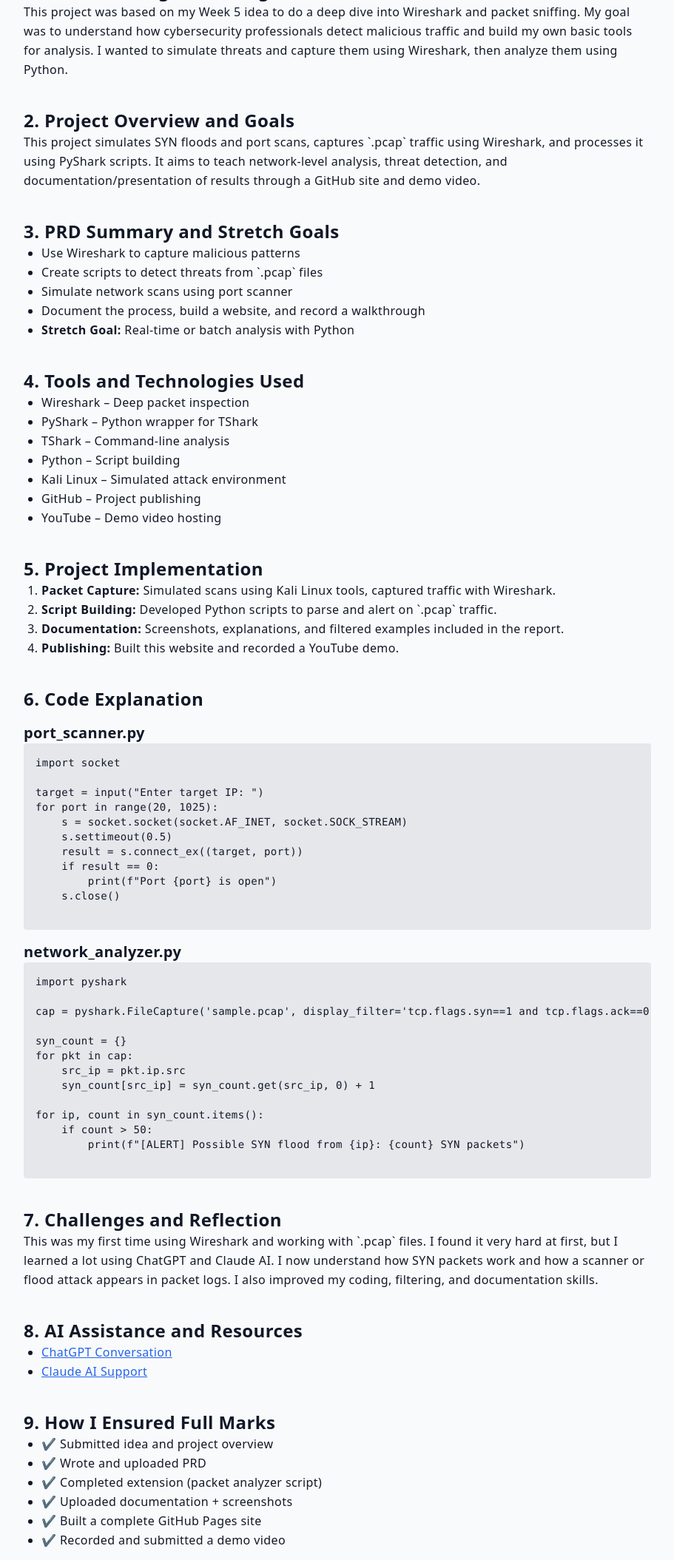
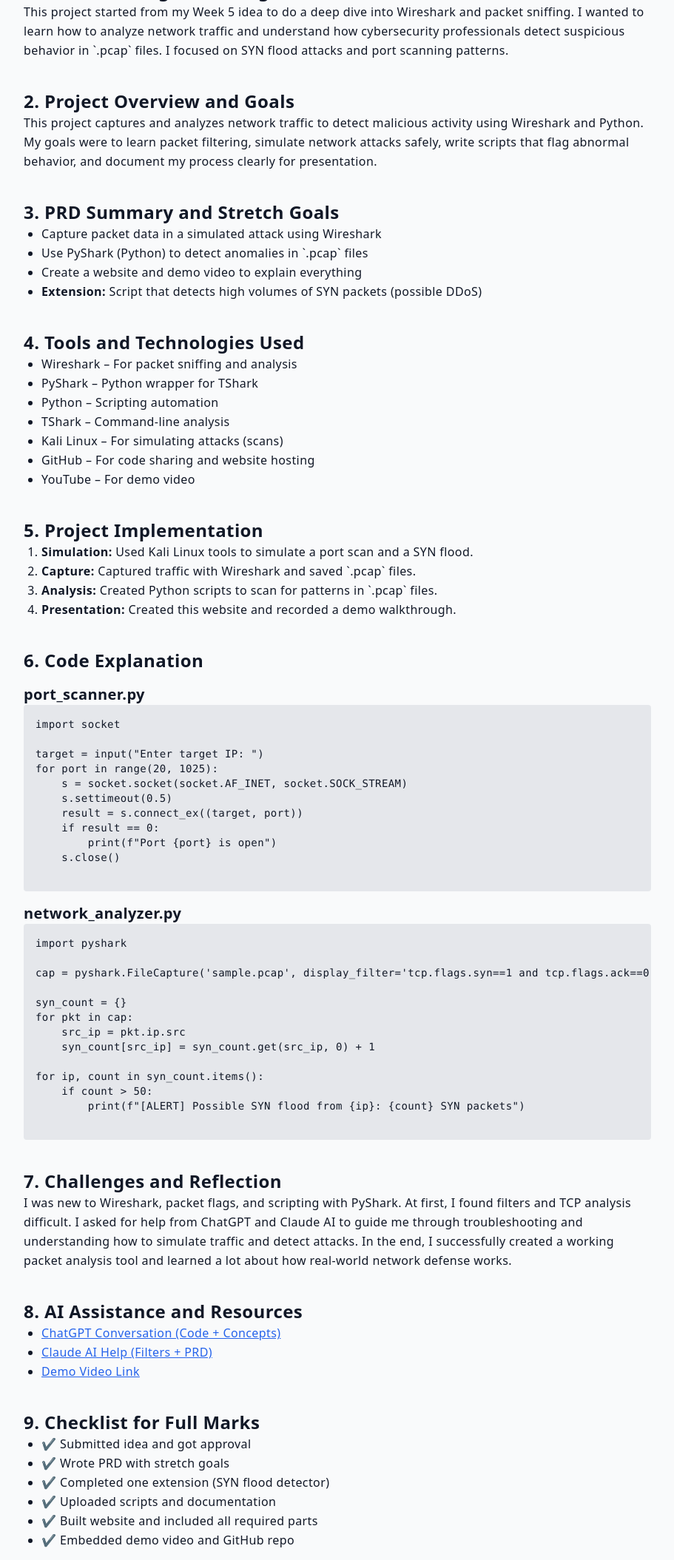
Before and after one commit to sarjukharel/wireeeee, a plain HTML site: page index.html in a window 1280 px wide. Shown: the part 211-2320 px from the top of the page at 74% size, without its empty margins (184-1095 px from the left). Drawn offline with nearby package versions, Linux system fonts and the light colour scheme.

Commit message:
Update index.html

```diff
--- a/index.html
+++ b/index.html
@@ -19,45 +19,44 @@
 
     <section>
       <h2 class="text-2xl font-bold">1. Idea Sourcing and Background</h2>
-      <p>This project was based on my Week 5 idea to do a deep dive into Wireshark and packet sniffing. My goal was to understand how cybersecurity professionals detect malicious traffic and build my own basic tools for analysis. I wanted to simulate threats and capture them using Wireshark, then analyze them using Python.</p>
+      <p>This project started from my Week 5 idea to do a deep dive into Wireshark and packet sniffing. I wanted to learn how to analyze network traffic and understand how cybersecurity professionals detect suspicious behavior in `.pcap` files. I focused on SYN flood attacks and port scanning patterns.</p>
     </section>
 
     <section>
       <h2 class="text-2xl font-bold">2. Project Overview and Goals</h2>
-      <p>This project simulates SYN floods and port scans, captures `.pcap` traffic using Wireshark, and processes it using PyShark scripts. It aims to teach network-level analysis, threat detection, and documentation/presentation of results through a GitHub site and demo video.</p>
+      <p>This project captures and analyzes network traffic to detect malicious activity using Wireshark and Python. My goals were to learn packet filtering, simulate network attacks safely, write scripts that flag abnormal behavior, and document my process clearly for presentation.</p>
     </section>
 
     <section>
       <h2 class="text-2xl font-bold">3. PRD Summary and Stretch Goals</h2>
       <ul class="list-disc pl-6">
-        <li>Use Wireshark to capture malicious patterns</li>
-        <li>Create scripts to detect threats from `.pcap` files</li>
-        <li>Simulate network scans using port scanner</li>
-        <li>Document the process, build a website, and record a walkthrough</li>
-        <li><strong>Stretch Goal:</strong> Real-time or batch analysis with Python</li>
+        <li>Capture packet data in a simulated attack using Wireshark</li>
+        <li>Use PyShark (Python) to detect anomalies in `.pcap` files</li>
+        <li>Create a website and demo video to explain everything</li>
+        <li><strong>Extension:</strong> Script that detects high volumes of SYN packets (possible DDoS)</li>
       </ul>
     </section>
 
     <section>
       <h2 class="text-2xl font-bold">4. Tools and Technologies Used</h2>
       <ul class="list-disc pl-6">
-        <li>Wireshark – Deep packet inspection</li>
+        <li>Wireshark – For packet sniffing and analysis</li>
         <li>PyShark – Python wrapper for TShark</li>
+        <li>Python – Scripting automation</li>
         <li>TShark – Command-line analysis</li>
-        <li>Python – Script building</li>
-        <li>Kali Linux – Simulated attack environment</li>
-        <li>GitHub – Project publishing</li>
-        <li>YouTube – Demo video hosting</li>
+        <li>Kali Linux – For simulating attacks (scans)</li>
+        <li>GitHub – For code sharing and website hosting</li>
+        <li>YouTube – For demo video</li>
       </ul>
     </section>
 
     <section>
       <h2 class="text-2xl font-bold">5. Project Implementation</h2>
       <ol class="list-decimal pl-6">
-        <li><strong>Packet Capture:</strong> Simulated scans using Kali Linux tools, captured traffic with Wireshark.</li>
-        <li><strong>Script Building:</strong> Developed Python scripts to parse and alert on `.pcap` traffic.</li>
-        <li><strong>Documentation:</strong> Screenshots, explanations, and filtered examples included in the report.</li>
-        <li><strong>Publishing:</strong> Built this website and recorded a YouTube demo.</li>
+        <li><strong>Simulation:</strong> Used Kali Linux tools to simulate a port scan and a SYN flood.</li>
+        <li><strong>Capture:</strong> Captured traffic with Wireshark and saved `.pcap` files.</li>
+        <li><strong>Analysis:</strong> Created Python scripts to scan for patterns in `.pcap` files.</li>
+        <li><strong>Presentation:</strong> Created this website and recorded a demo walkthrough.</li>
       </ol>
     </section>
 
@@ -97,26 +96,27 @@ for ip, count in syn_count.items():
 
     <section>
       <h2 class="text-2xl font-bold">7. Challenges and Reflection</h2>
-      <p>This was my first time using Wireshark and working with `.pcap` files. I found it very hard at first, but I learned a lot using ChatGPT and Claude AI. I now understand how SYN packets work and how a scanner or flood attack appears in packet logs. I also improved my coding, filtering, and documentation skills.</p>
+      <p>I was new to Wireshark, packet flags, and scripting with PyShark. At first, I found filters and TCP analysis difficult. I asked for help from ChatGPT and Claude AI to guide me through troubleshooting and understanding how to simulate traffic and detect attacks. In the end, I successfully created a working packet analysis tool and learned a lot about how real-world network defense works.</p>
     </section>
 
     <section>
       <h2 class="text-2xl font-bold">8. AI Assistance and Resources</h2>
       <ul class="list-disc pl-6">
-        <li><a href="https://chatgpt.com/share/684c395f-8930-8000-8777-a26b1e062803" class="text-blue-600 underline">ChatGPT Conversation</a></li>
-        <li><a href="https://claude.ai/share/281c7144-b1cd-4678-8baf-12284f804cde" class="text-blue-600 underline">Claude AI Support</a></li>
+        <li><a href="https://chatgpt.com/share/684c395f-8930-8000-8777-a26b1e062803" class="text-blue-600 underline">ChatGPT Conversation (Code + Concepts)</a></li>
+        <li><a href="https://claude.ai/share/281c7144-b1cd-4678-8baf-12284f804cde" class="text-blue-600 underline">Claude AI Help (Filters + PRD)</a></li>
+        <li><a href="https://youtu.be/qTaOZrDnMzQ?si=Bq7QtMnAme_3CMxR" class="text-blue-600 underline">Demo Video Link</a></li>
       </ul>
     </section>
 
     <section>
-      <h2 class="text-2xl font-bold">9. How I Ensured Full Marks</h2>
+      <h2 class="text-2xl font-bold">9. Checklist for Full Marks</h2>
       <ul class="list-disc pl-6">
-        <li>✔️ Submitted idea and project overview</li>
-        <li>✔️ Wrote and uploaded PRD</li>
-        <li>✔️ Completed extension (packet analyzer script)</li>
-        <li>✔️ Uploaded documentation + screenshots</li>
-        <li>✔️ Built a complete GitHub Pages site</li>
-        <li>✔️ Recorded and submitted a demo video</li>
+        <li>✔️ Submitted idea and got approval</li>
+        <li>✔️ Wrote PRD with stretch goals</li>
+        <li>✔️ Completed one extension (SYN flood detector)</li>
+        <li>✔️ Uploaded scripts and documentation</li>
+        <li>✔️ Built website and included all required parts</li>
+        <li>✔️ Embedded demo video and GitHub repo</li>
       </ul>
     </section>
 
@@ -136,7 +136,7 @@ for ip, count in syn_count.items():
   </main>
 
   <footer class="bg-blue-900 text-white text-center py-4 mt-10">
-    &copy; 2025 Sarju Kharel | Final Project – Wireshark Network Analysis
+    &copy; 2025 Sarju Kharel | Final Project – Wireshark Packet Sniffing
   </footer>
 
 </body>
```
